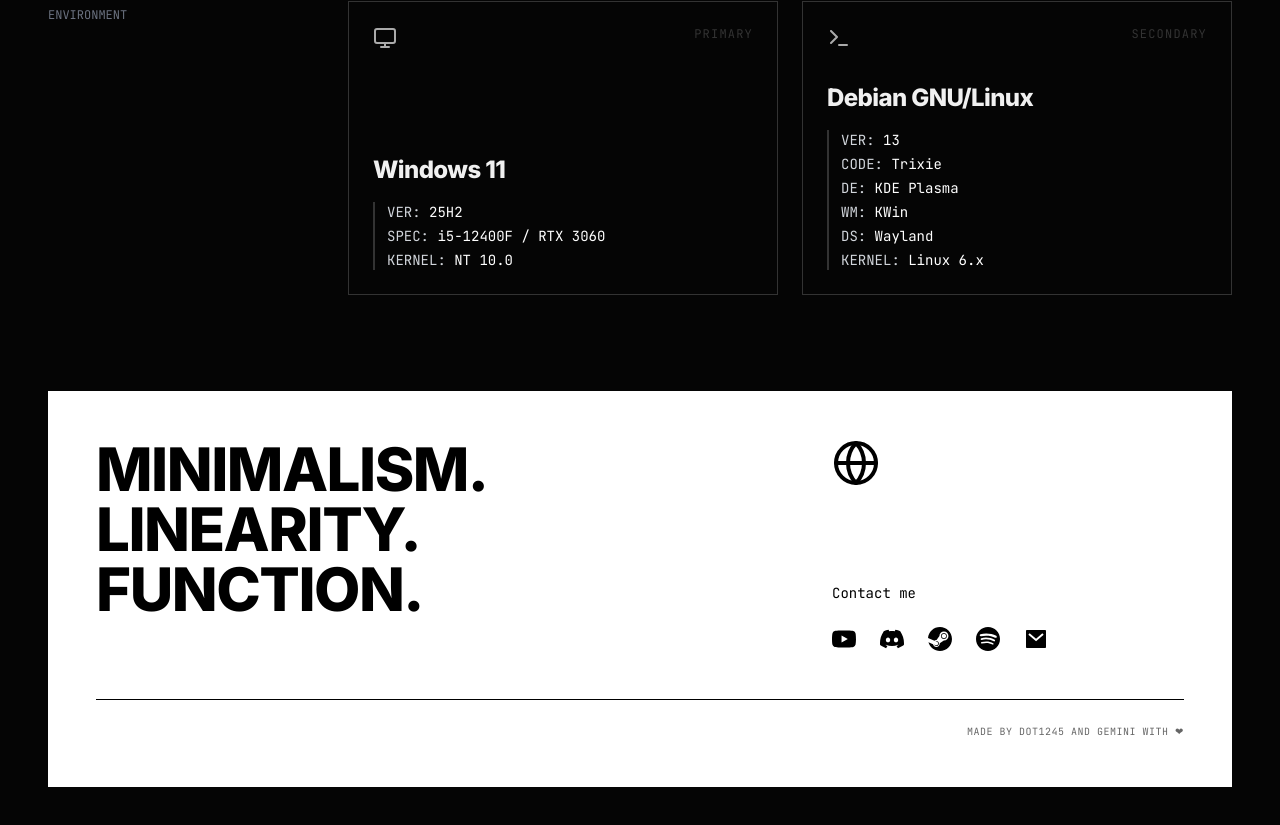
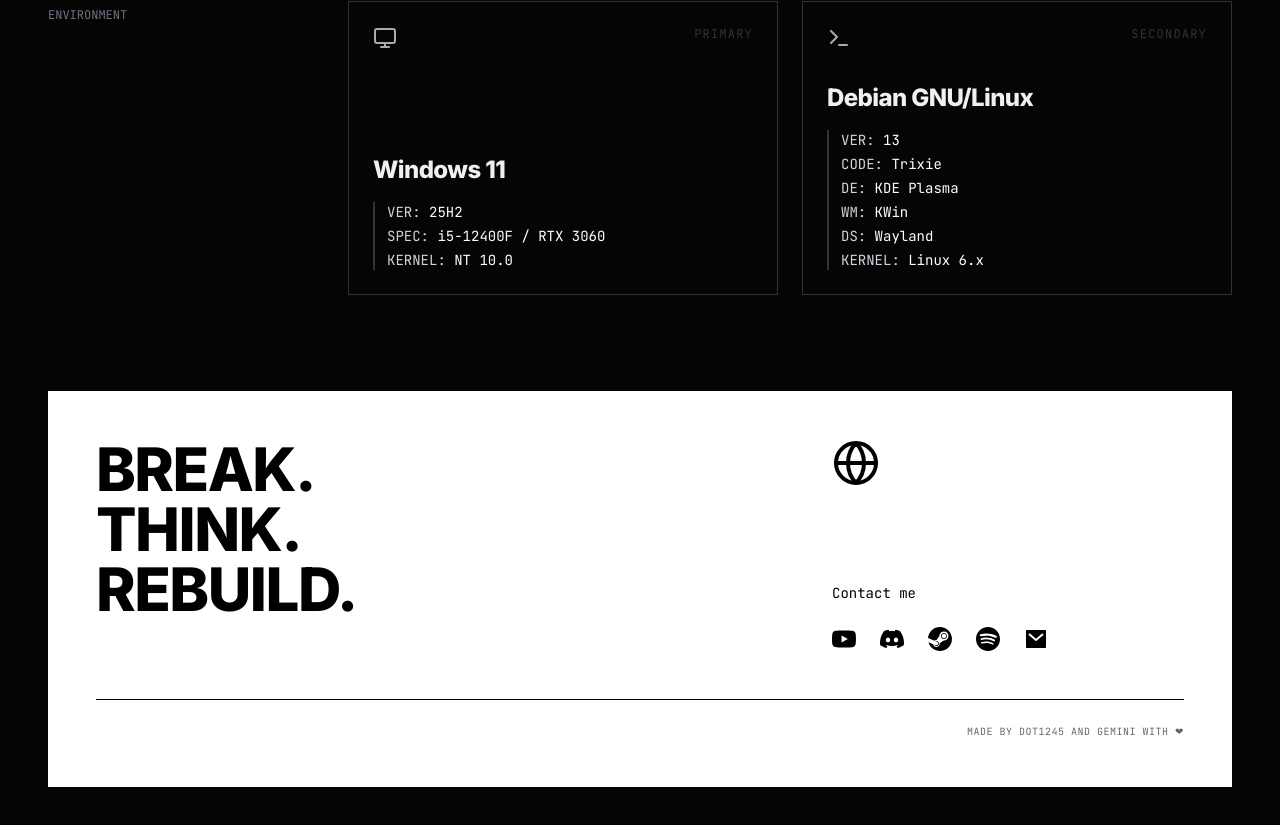
Before and after one commit to dot-1245/dot1245.f5.si-main, a React (Vite) app: page / in a window 1280 px wide. Shown: the part 905-1730 px from the top of the page. Built offline with nearby package versions, Linux system fonts and the light colour scheme.

Commit message:
feat: Update footer philosophy text
Replaces the existing "MINIMALISM. LINEARITY. FUNCTION." tagline with "BREAK. THINK. REBUILD." to better reflect the project's iterative and experimental nature.

```diff
--- a/App.tsx
+++ b/App.tsx
@@ -176,9 +176,9 @@
           <SwissGrid>
             <GridItem colSpan={4} mdColSpan={8} lgColSpan={8}>
               <h3 className="text-4xl md:text-6xl font-bold tracking-tight mb-8">
-                MINIMALISM.<br />
-                LINEARITY.<br />
-                FUNCTION.
+                BREAK.<br />
+                THINK.<br />
+                REBUILD.
               </h3>
             </GridItem>
             <GridItem colSpan={4} mdColSpan={8} lgColSpan={4} className="flex flex-col justify-between">
```
